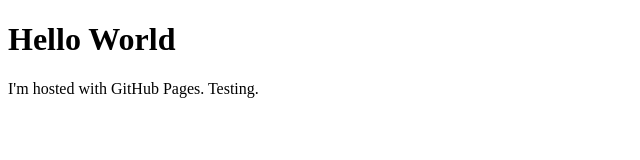
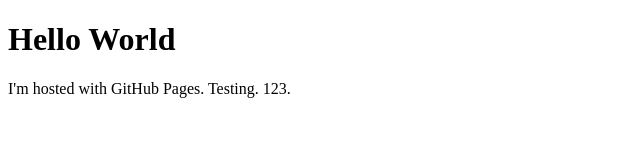
Before and after one commit to conalshaul/conalshaul.github.io, a website: page index.html in a window 1280 px wide. Shown: the full height of the page, 0-640 px from the left. Drawn offline with Linux system fonts and the light colour scheme.

Commit message:
Update index.html

```diff
--- a/index.html
+++ b/index.html
@@ -2,6 +2,6 @@
 <html>
 <body>
 <h1>Hello World</h1>
-<p>I'm hosted with GitHub Pages. Testing.</p>
+<p>I'm hosted with GitHub Pages. Testing. 123.</p>
 </body>
 </html>
```
